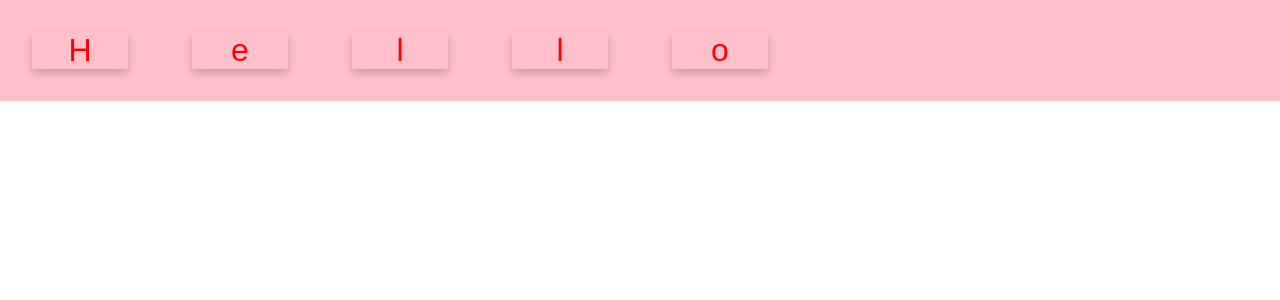
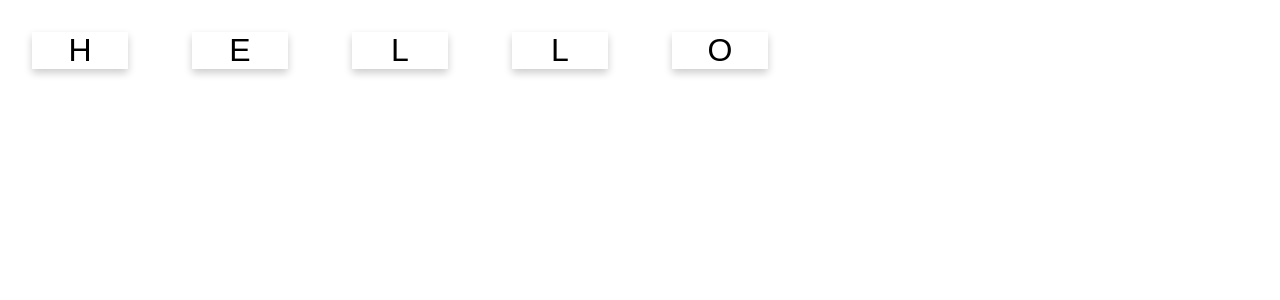
Before and after one commit to sunisathammasoon/card-game, a React (Create React App) app: page / in a window 1280 px wide. Shown: the top 300 px of the page. Built offline with nearby package versions, Linux system fonts and the light colour scheme.

Commit message:
การทดลอง Component&states

```diff
--- a/src/App.css
+++ b/src/App.css
@@ -1,7 +1,16 @@
 .activeCard {
   color: red;
-  background:pink;
+  background: pink;
  }
+.card{
+  display: inline-block;
+ text-align: center;
+ width: 3em;
+ font-size: 2em;
+ box-shadow: 0 4px 8px 0 rgba(0,0,0,0.2);
+ margin: 1em;
+ user-select: none;
+}
 .App {
   text-align: center;
 }
@@ -30,13 +39,3 @@
   from { transform: rotate(0deg); }
   to { transform: rotate(360deg); }
 }
-
-.card {
-  display: inline-block;
-  text-align: center;
-  width: 3em;
-  font-size: 2em;
-  box-shadow: 0 4px 8px 0 rgba(0,0,0,0.2);
-  margin: 1em;
-  user-select: none;
- }
--- a/src/App.js
+++ b/src/App.js
@@ -3,18 +3,14 @@ import logo from './logo.svg';
 import './App.css';
 import WordCard from './WordCard';
 
-
-const word = "Hello";
+const word = "HELLO";
 class App extends Component {
   render() {
     return (
-    <div className="activeCard">
+    <div className="activecard">
     <WordCard value={word}/>
     </div>
-    );555
+    );
    }
-
-}
-
-
+ }
 export default App;
--- a/src/CharacterCard.js
+++ b/src/CharacterCard.js
@@ -10,7 +10,7 @@ export default class CharacterCard extends Component {
 
     activate = () => {
     if(!this.state.active){
-    this.setState({active: true, seq})
+    this.setState({active: true})
     }
     }
     render(){
--- a/src/WordCard.js
+++ b/src/WordCard.js
@@ -1,5 +1,5 @@
+import CharacterCard from './CharacterCard';
 import React, { Component } from 'react';
-import CharacterCard from './CharacterCard';
 
 
 export default class WordCard extends
```
